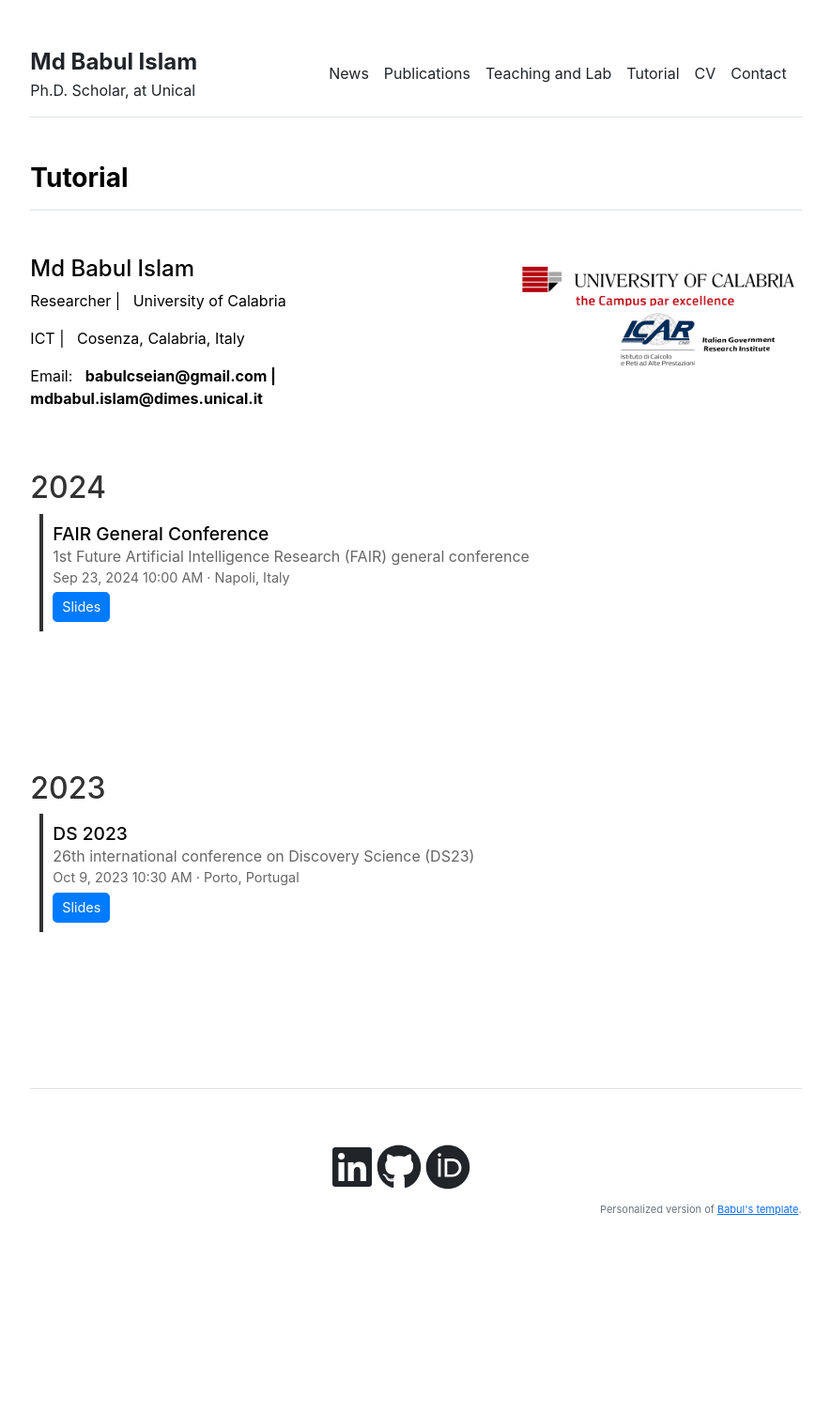
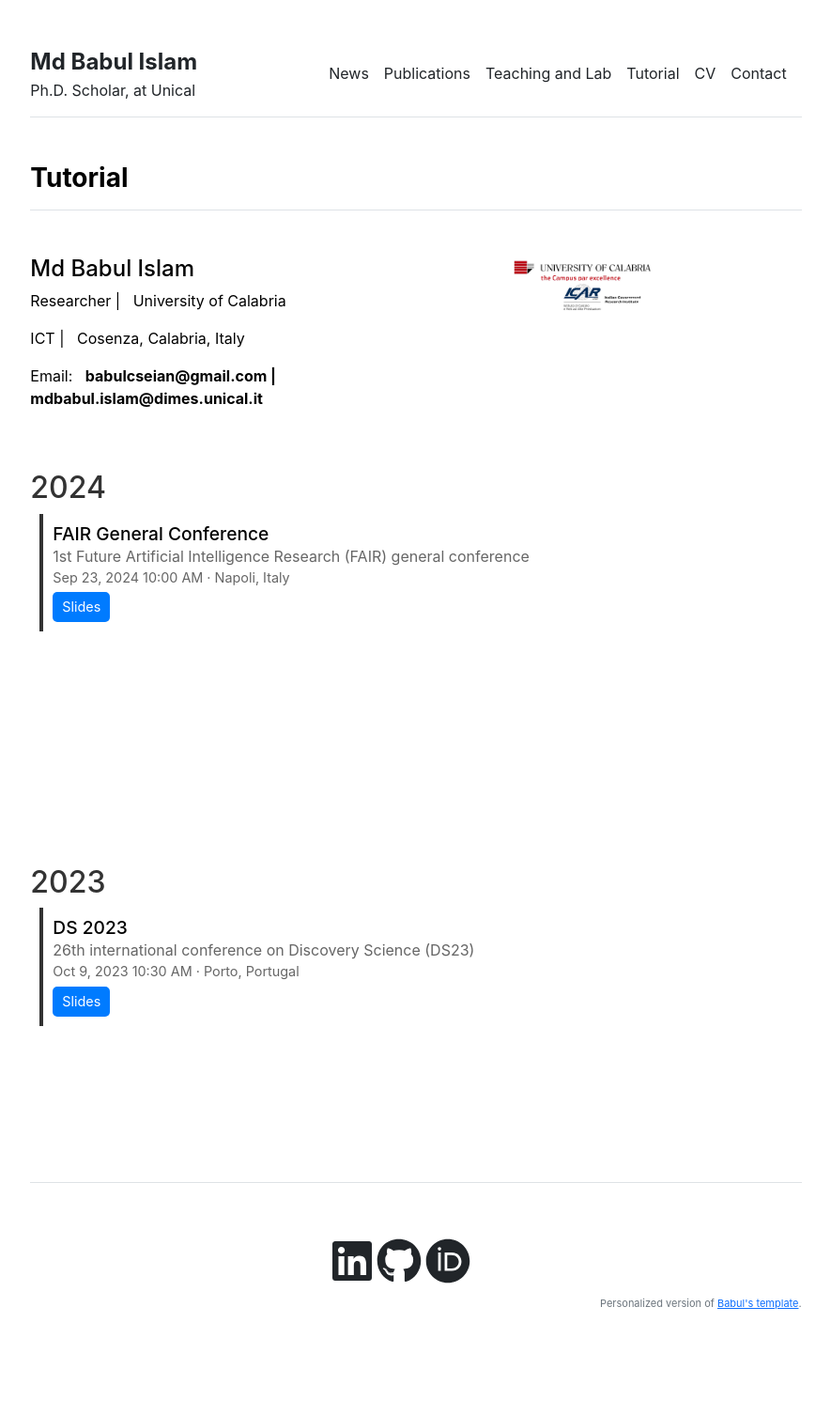
Before and after one commit to babulcseian/babulcseian.github.io, a Jekyll site: the page built from Tutorial.md, in a window 1280 px wide. Shown: the whole page at 94% size, without its empty margins (197-1082 px from the left). Built offline with Jekyll 4.4.1, drawn with Linux system fonts in a browser that asks for light colours; a style sheet for code colours, icons or effects is not loaded; before the commit the page ends 1407 px from its top, so only the background shows below that.

Commit message:
Update Tutorial.html

```diff
--- a/_includes/Tutorial.html
+++ b/_includes/Tutorial.html
@@ -12,12 +12,12 @@
         <!-- <p>Office: xxxxx </p> -->
       </div>
       <div class="col-md-5">
-        <img src="{{ site.github.url }}/assets/img/Unical and CNR .jpg" alt="Tutorial" width="100%">
+        <img src="{{ site.github.url }}/assets/img/Unical and CNR .jpg" alt="Tutorial" width="50%">
       </div>
 
 
 
-<div style="margin-bottom: 100px;">
+<div style="margin-bottom: 200px;">
         <h2 style="color: #333;">2024</h2>
         <div style="padding: 10px; border-left: 4px solid #333; margin-left: 10px;">
             <h3 style="margin: 0; font-size: 1.2em;">FAIR General Conference</h3>
```
